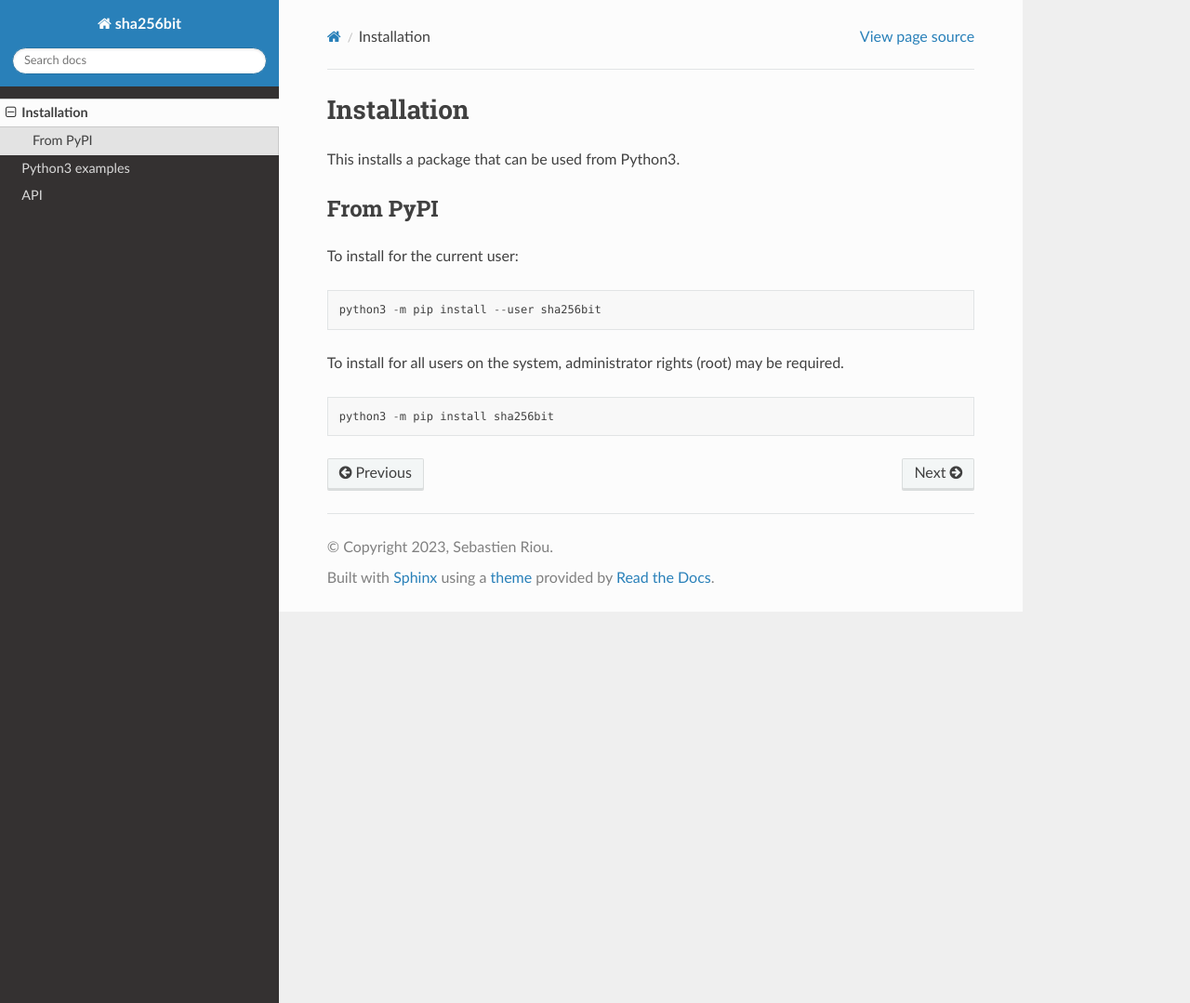
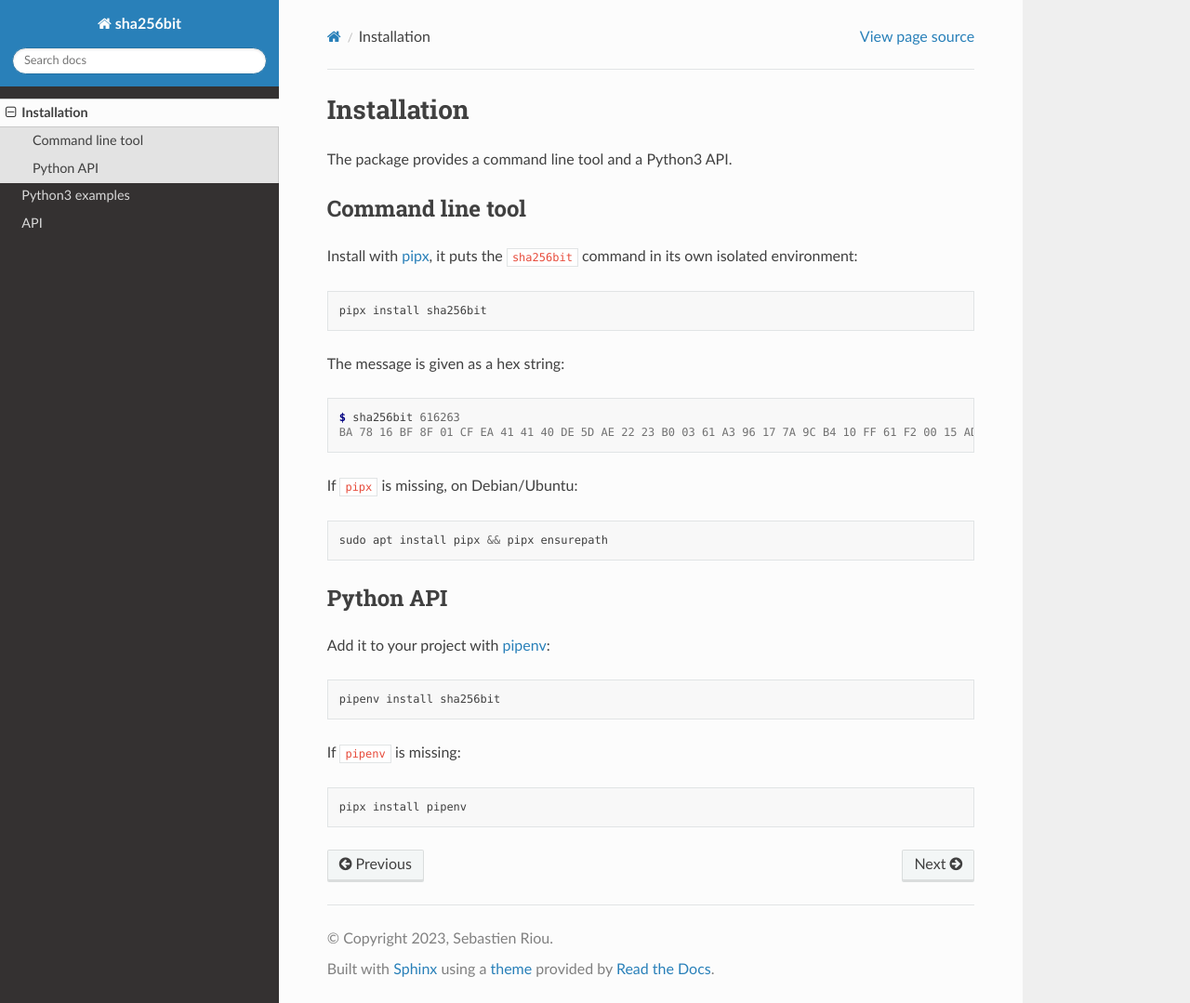
Before and after one commit to sebastien-riou/sha256bit, a Sphinx documentation site: the page built from docs/source/installation.rst, in a window 1280 px wide and 1079 px high. Shown: the whole window at 93% size. Built offline with Sphinx 7.4.7 and the Read the Docs theme 3.1.0, drawn with Linux system fonts in a browser that asks for light colours.

Commit message:
refresh build system

```diff
--- a/docs/source/installation.rst
+++ b/docs/source/installation.rst
@@ -1,19 +1,40 @@
 ************
 Installation
 ************
-This installs a package that can be used from Python3.
+The package provides a command line tool and a Python3 API.
 
-From PyPI
-=========
-To install for the current user:
+Command line tool
+=================
+Install with `pipx <https://pipx.pypa.io>`_, it puts the ``sha256bit``
+command in its own isolated environment:
 
-.. code-block:: python
+.. code-block:: bash
 
-    python3 -m pip install --user sha256bit
+    pipx install sha256bit
 
-To install for all users on the system, administrator rights (root)
-may be required.
+The message is given as a hex string:
 
-.. code-block:: python
+.. code-block:: console
 
-    python3 -m pip install sha256bit
+    $ sha256bit 616263
+    BA 78 16 BF 8F 01 CF EA 41 41 40 DE 5D AE 22 23 B0 03 61 A3 96 17 7A 9C B4 10 FF 61 F2 00 15 AD
+
+If ``pipx`` is missing, on Debian/Ubuntu:
+
+.. code-block:: bash
+
+    sudo apt install pipx && pipx ensurepath
+
+Python API
+==========
+Add it to your project with `pipenv <https://pipenv.pypa.io>`_:
+
+.. code-block:: bash
+
+    pipenv install sha256bit
+
+If ``pipenv`` is missing:
+
+.. code-block:: bash
+
+    pipx install pipenv
--- a/pyproject.toml
+++ b/pyproject.toml
@@ -26,6 +26,8 @@ classifiers = [
     "Operating System :: OS Independent",
 ]
 dependencies = []
+[project.scripts]
+sha256bit = "sha256bit.cli:main"
 [project.urls]
 "Homepage" = "https://github.com/sebastien-riou/sha256bit"
 "Bug Tracker" = "https://github.com/sebastien-riou/sha256bit/issues"
```
Also changed, not shown: README.md (+33 -13 lines), docs/requirements.txt (deleted, +0 -36 lines), .readthedocs.yaml, 7 other files.
